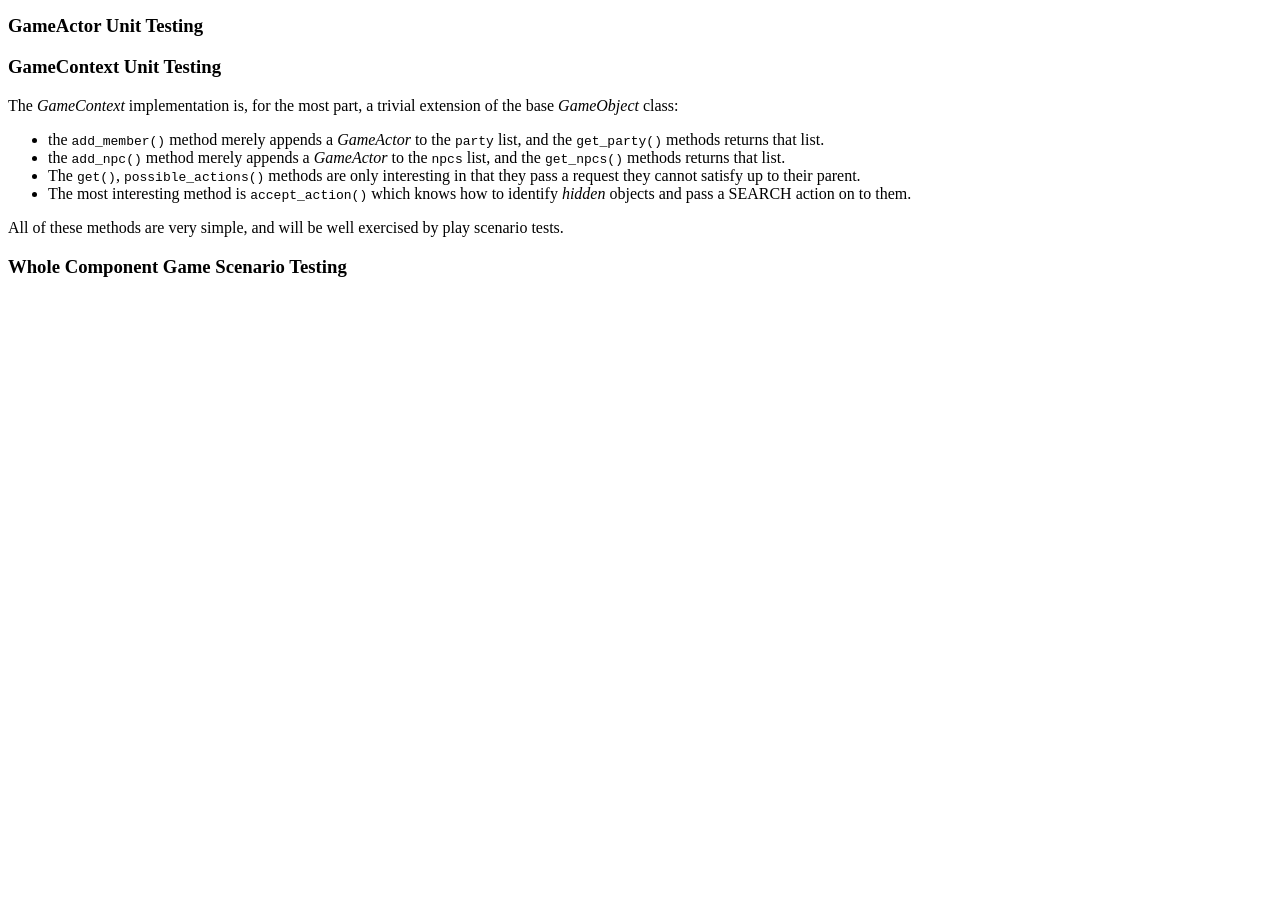
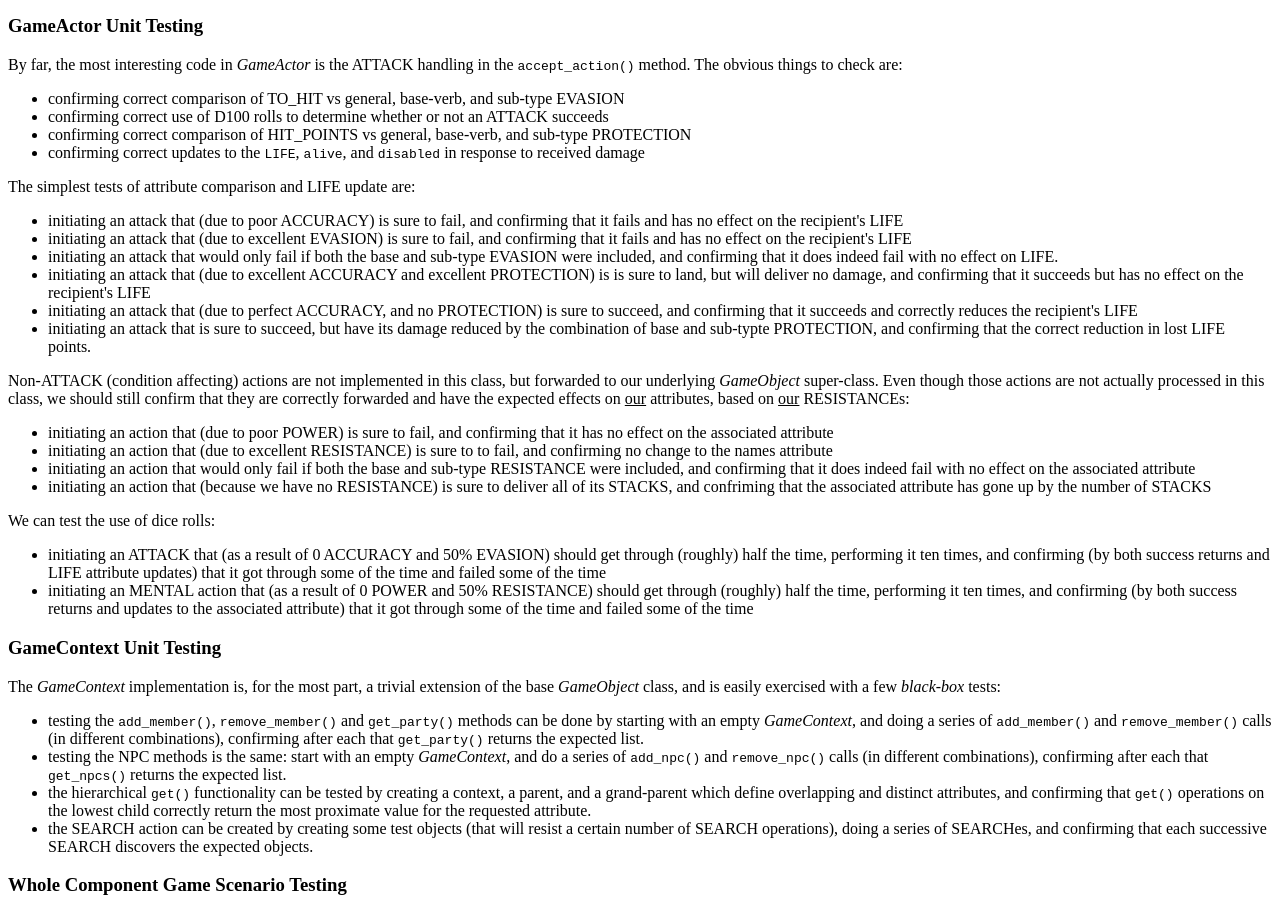
Before and after one commit to markkampe/CardFRP, a plain HTML site: page testing.html in a window 1280 px wide. Shown: the part 2418-3333 px from the top of the page. Before the commit the page ends 2714 px from the top, so only its background shows below. Drawn offline with Linux system fonts and the light colour scheme.

Commit message:
improved description of GameActor tests

```diff
--- a/testing.html
+++ b/testing.html
@@ -231,11 +231,11 @@ regarded as <em>white box</em> test cases.
 The <em>Dice</em> class is simple and independent, and so should be
 very easy to test.  There are two obvious types of tests:
 <ul>
-    <li> tests of all types of legal formula, to make sure
-         that the (a) are accepted and (b) that they result
-	 in correct rolls.</li>
-    <li> tests of likely illegal formula, to make sure that
-         they are rejected.</li>
+   <li> (<em>black-box</em>) tests of each type of legal formula,
+	to make sure that the (a) are accepted and (b) that they result
+	in correct rolls.</li>
+   <li> tests of likely illegal formula, to make sure that
+	they are rejected.</li>
 </ul>
 The easiest way to test correct rolling is to do many more rolls
 than the range width, and ensure that all returned rolls are
@@ -275,26 +275,121 @@ The obvious formula errors are typos and missing values:
 
 
 <A name="gameactor"/><H3>GameActor Unit Testing</H3>
+<P>
+By far, the most interesting code in <em>GameActor</em> is the ATTACK handling
+in the <tt>accept_action()</tt> method.  The obvious things to check are:
+<ul>
+   <li> confirming correct comparison of TO_HIT vs general, base-verb,
+        and sub-type EVASION</li>
+   <li> confirming correct use of D100 rolls to determine whether or
+        not an ATTACK succeeds</li>
+   <li> confirming correct comparison of HIT_POINTS vs general, base-verb,
+        and sub-type PROTECTION</li>
+   <li> confirming correct updates to the <tt>LIFE</tt>, <tt>alive</tt>,
+        and <tt>disabled</tt> in response to received damage</li>
+</ul>
+The simplest tests of attribute comparison and LIFE update are:
+<ul>
+   <li> initiating an attack that (due to poor ACCURACY) is sure
+        to fail, and confirming that it fails and has no effect
+        on the recipient's LIFE</li>
+
+   <li> initiating an attack that (due to excellent EVASION) is sure
+        to fail, and confirming that it fails and has no effect
+        on the recipient's LIFE</li>
+
+   <li> initiating an attack that would only fail if both the
+        base and sub-type EVASION were included, and confirming
+        that it does indeed fail with no effect on LIFE.</li>
+
+   <li> initiating an attack that (due to excellent ACCURACY and
+        excellent PROTECTION) is is sure to land, but will deliver
+        no damage, and confirming that it succeeds but has no effect
+        on the recipient's LIFE</li>
+
+   <li> initiating an attack that (due to perfect ACCURACY, and
+        no PROTECTION) is sure to succeed, and confirming that
+        it succeeds and correctly reduces the recipient's LIFE</li>
+
+   <li> initiating an attack that is sure to succeed, but
+        have its damage reduced by the combination of base
+        and sub-typte PROTECTION, and confirming that the
+        correct reduction in lost LIFE points.</li>
+</ul>
+</P>
+<P>
+Non-ATTACK (condition affecting) actions are not implemented in this
+class, but forwarded to our underlying <em>GameObject</em> super-class.
+Even though those actions are not actually processed in this class,
+we should still confirm that they are correctly forwarded and have
+the expected effects on <u>our</u> attributes, based on
+<u>our</u> RESISTANCEs:
+<ul>
+   <li> initiating an action that (due to poor POWER) is sure
+        to fail, and confirming that it has no effect on the
+        associated attribute</li>
+
+   <li> initiating an action that (due to excellent RESISTANCE)
+        is sure to to fail, and confirming no change to the
+        names attribute</li>
+
+   <li> initiating an action that would only fail if both the
+        base and sub-type RESISTANCE were included, and confirming
+        that it does indeed fail with no effect on the associated
+        attribute</li>
+
+   <li> initiating an action that (because we have no RESISTANCE)
+        is sure to deliver all of its STACKS, and confriming that
+        the associated attribute has gone up by the number of
+        STACKS</li>
+
+</ul>
+We can test the use of dice rolls:
+<ul>
+   <li>	initiating an ATTACK that (as a result of 0 ACCURACY and
+   	50% EVASION) should get through (roughly) half the time,
+	performing it ten times, and confirming (by both success
+	returns and LIFE attribute updates) that it got through
+	some of the time and failed some of the time</li>
+
+   <li>	initiating an MENTAL action that (as a result of 0 POWER and
+   	50% RESISTANCE) should get through (roughly) half the time,
+	performing it ten times, and confirming (by both success
+	returns and updates to the associated attribute) that it
+	got through some of the time and failed some of the time</li>
+</ul>
+</P>
 
 <A name="gamecontext"/><H3>GameContext Unit Testing</H3>
 <P>
 The <em>GameContext</em> implementation is, for the most part, a trivial extension
-of the base <em>GameObject</em> class:
+of the base <em>GameObject</em> class, and is easily exercised with a few
+<em>black-box</em> tests:
 <ul>
-   <li> the <tt>add_member()</tt> method merely appends a <em>GameActor</em> to the
-   	<tt>party</tt> list, and the <tt>get_party()</tt> methods returns that list.</li>
+   <li> testing the <tt>add_member()</tt>, <tt>remove_member()</tt>
+   	and <tt>get_party()</tt> methods can be done by starting
+	with an empty <em>GameContext</em>, and doing a series of
+	<tt>add_member()</tt> and <tt>remove_member()</tt> calls
+	(in different combinations), confirming after each that
+	<tt>get_party()</tt> returns the expected list.</li>
 
-   <li> the <tt>add_npc()</tt> method merely appends a <em>GameActor</em> to the
-   	<tt>npcs</tt> list, and the <tt>get_npcs()</tt> methods returns that list.</li>
+   <li> testing the NPC methods is the same: start with an empty
+   	<em>GameContext</em>, and do a series of <tt>add_npc()</tt>
+	and <tt>remove_npc()</tt> calls (in different combinations),
+	confirming after each that <tt>get_npcs()</tt> returns
+	the expected list.</li>
 
-   <li>	The <tt>get()</tt>, <tt>possible_actions()</tt> methods are only
-	interesting in that they pass a request they cannot satisfy up to their parent.</li>
-   <li>	The most interesting method is <tt>accept_action()</tt> which knows how to identify
-	<em>hidden</em> objects and pass a SEARCH action on to them.</li>
+   <li> the hierarchical <tt>get()</tt> functionality can be tested by
+   	creating a context, a parent, and a grand-parent which define
+	overlapping and distinct attributes, and confirming that
+	<tt>get()</tt> operations on the lowest child correctly return
+	the most proximate value for the requested attribute.</li>
+
+   <li> the SEARCH action can be created by creating some test objects
+   	(that will resist a certain number of SEARCH operations), doing
+	a series of SEARCHes, and confirming that each successive
+	SEARCH discovers the expected objects.</li>
 </ul>
-</P>
-<P>
-All of these methods are very simple, and will be well exercised by play scenario tests.
 </P>
 
 <A name="integrated"/><H3>Whole Component Game Scenario Testing</H3>
```
